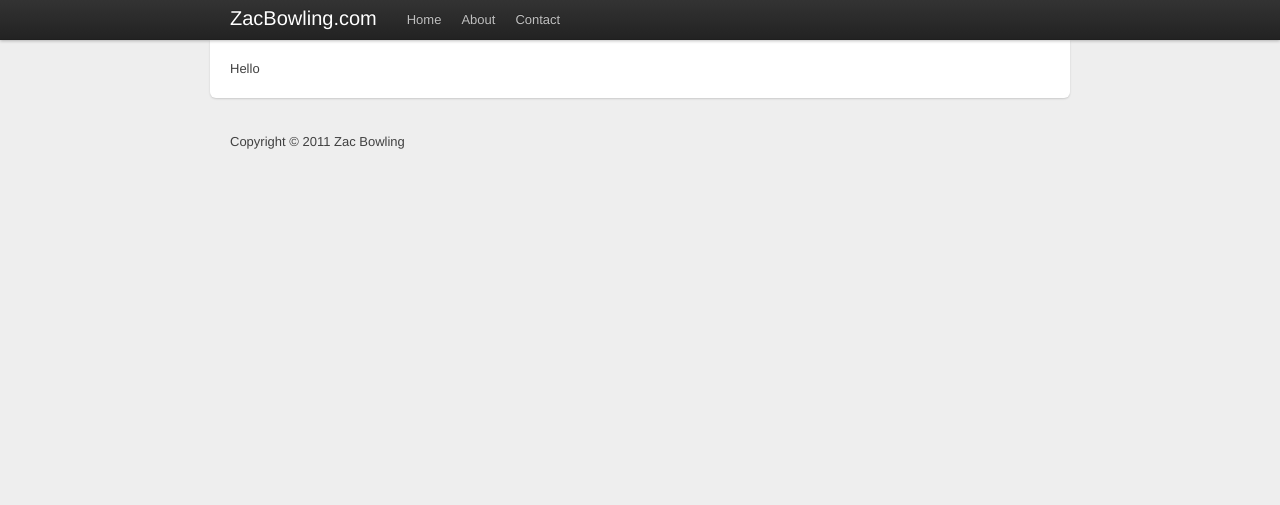
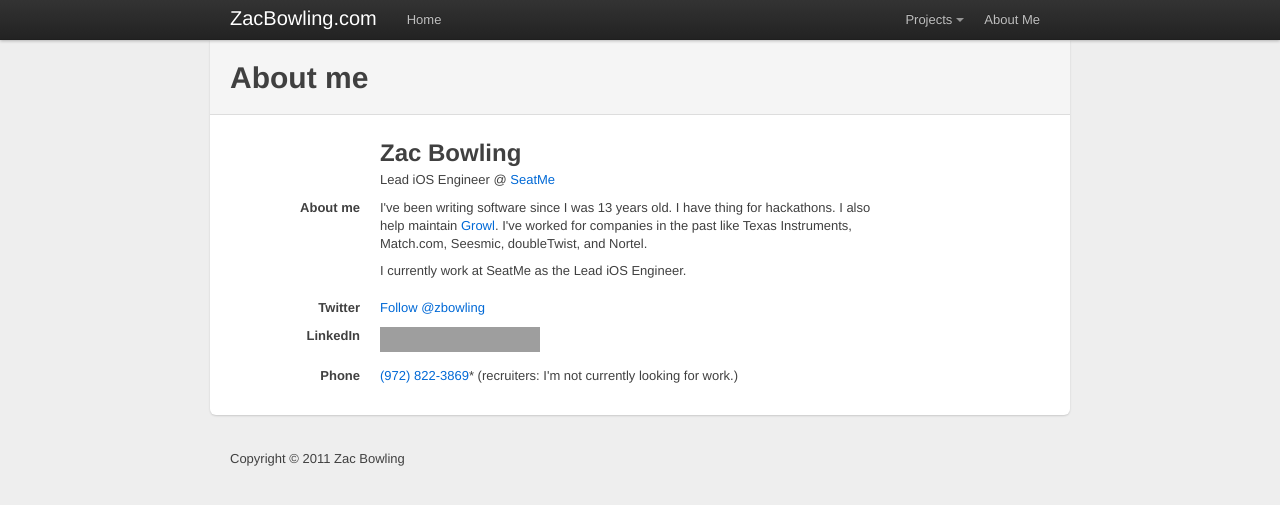
Before and after one commit to zbowling/zbowling.github.com, a Jekyll site: the page built from about.html, in a window 1280 px wide. Shown: the top 505 px of the page. Built offline with Jekyll 4.4.1, drawn with Linux system fonts in a browser that asks for light colours; nearby versions of some CDN libraries; comment, search, counter and statistics services are not loaded; grey boxes are pictures that could not be loaded.

Commit message:
about page

```diff
--- a/_layouts/default.html
+++ b/_layouts/default.html
@@ -21,13 +21,13 @@
 
     <link href="/css/bootstrap.min.css" rel="stylesheet">
     <link href="/css/style.css" rel="stylesheet">
-    <script src="/js/modernizr.js"></script>
+
     <link rel="alternate" type="application/rss+xml" title="Zac Bowling's RSS Feed" href="/rss.xml" />
     <link rel="alternate" type="application/atom+xml" title="Zac Bowling's ATOM Feed" href="/atom.xml" />
 </head>
 <body>
 
-<div class="topbar">
+<div class="topbar" data-scrollspy="scrollspy" data-dropdown="dropdown">
     <div class="fill">
         <div class="container">
             <a class="brand" href="#">ZacBowling.com</a>
@@ -35,11 +35,20 @@
                 <li{% if page.title == 'Home' %} class="active"{% endif %}>
                     <a href="/">Home</a>
                 </li>
+            </ul>
+
+            <ul class="nav secondary-nav">
+                <li class="menu">
+                    <a href="#" class="dropdown-toggle">Projects</a>
+                    <ul class="dropdown-menu">
+                        <li><a href="http://zbowling.github.com/NXTRover/">NXTRover</a></li>
+                        <li><a href="http://cssapply.github.com/CSSApply/">CSSApply</a></li>
+                        <li class="divider"></li>
+                        <li><a href="http://github.com/zbowling/">GitHub</a></li>
+                    </ul>
+                </li>
                 <li{% if page.title == 'About' %} class="active"{% endif %}>
-                    <a href="/about.html">About</a>
-                </li>
-                <li{% if page.title == 'Contact' %} class="active"{% endif %}>
-                    <a href="/contact.html">Contact</a>
+                  <a href="/about.html">About Me</a>
                 </li>
             </ul>
         </div>
--- a/_layouts/grid.html
+++ b/_layouts/grid.html
@@ -5,14 +5,5 @@ layout: default
      <header>
          <h1>{{page.title}}<small>{{page.slug}}</small></h1>
      </header>
- </div>
- <div class="row">
-     <div class="span10">
-         <div class="main" role="main">
-             {{ content }}
-         </div>
-     </div>
-     <div class="span4">
-         <span class="date">Posted on {{ page.date | date: "%B %d,  %Y" }}.</span>
-     </div>
- </div>
+</div>
+{{content}}
--- a/about.html
+++ b/about.html
@@ -1,4 +1,49 @@
 ---
-layout: default
+layout: grid
+title: About me
 ---
-Hello
+
+    <div class="clearfix">
+
+        <div class="abouttext">
+            <h2>Zac Bowling</h2>
+            Lead iOS Engineer @ <a href="http://seatme.com/">SeatMe</a> <br/>
+        </div>
+    </div>
+    <div class="clearfix">
+        <div class="aboutlabel">
+            About me
+        </div>
+        <div class="abouttext">
+            <p>I've been writing software since I was 13 years old. I have thing for hackathons. I also help maintain <a href="http://growl.info">Growl</a>. I've worked for companies in the past like Texas Instruments, Match.com, Seesmic, doubleTwist, and Nortel.</p>
+            <p>I currently work at SeatMe as the Lead iOS Engineer.</p>
+        </div>
+    </div>
+    <div class="clearfix">
+        <div class="aboutlabel">
+            Twitter
+        </div>
+        <div class="abouttext">
+            <a href="https://twitter.com/zbowling" class="twitter-follow-button">Follow @zbowling</a>
+            <script src="//platform.twitter.com/widgets.js" type="text/javascript"></script>
+        </div>
+    </div>
+    <div class="clearfix">
+        <div class="aboutlabel">
+            LinkedIn
+        </div>
+        <div class="abouttext">
+            <a href="http://www.linkedin.com/in/zbowling" >
+                      <img src="http://www.linkedin.com/img/webpromo/btn_viewmy_160x25.png" width="160" height="25" border="0" alt="View Zac  Bowling's profile on LinkedIn">
+                </a>
+        </div>
+    </div>
+
+    <div class="clearfix">
+        <div class="aboutlabel">
+            Phone
+        </div>
+        <div class="abouttext">
+            <a href="tel:19728223869">(972) 822-3869</a>* (recruiters: I'm not currently looking for work.)
+        </div>
+    </div>
--- a/css/style.css
+++ b/css/style.css
@@ -116,3 +116,16 @@ body {
     box-shadow: 0 1px 4px rgba(0, 105, 214, 0.25);
 
 }
+
+.aboutlabel {
+    float:left;
+    text-align:right;
+    width:130px;
+    font-weight: bold;
+}
+
+.abouttext {
+    margin-left:150px;
+    width:500px;
+    padding-bottom: 10px;
+}
--- a/js/script.js
+++ b/js/script.js
@@ -0,0 +1,4 @@
+$(function() {
+    $('#topbar').dropdown();
+    $('#topbar').scrollSpy();
+});
```
Also changed, not shown: other parts of _layouts/default.html (+7 -8 lines), _layouts/post.html (+1 -7 lines), 1 other file.
